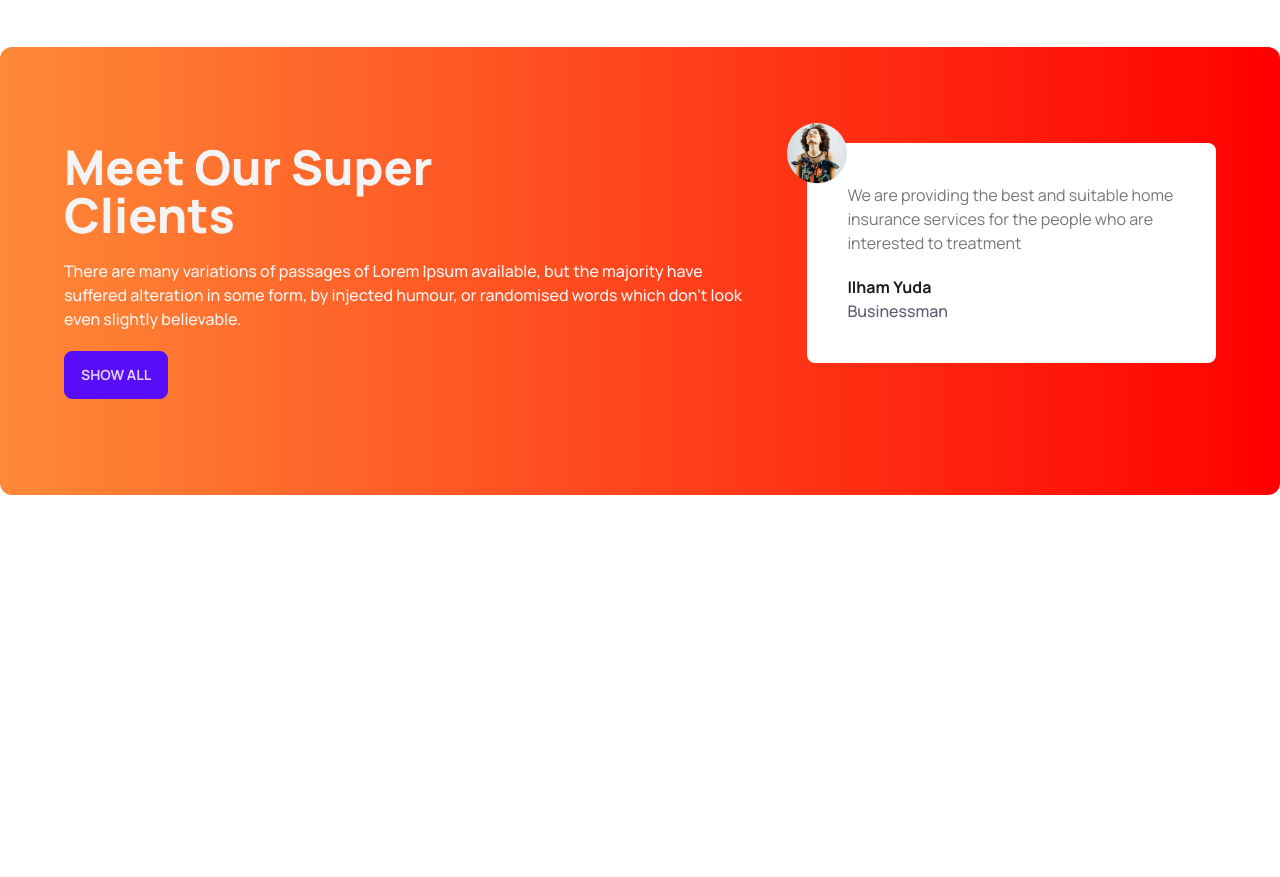
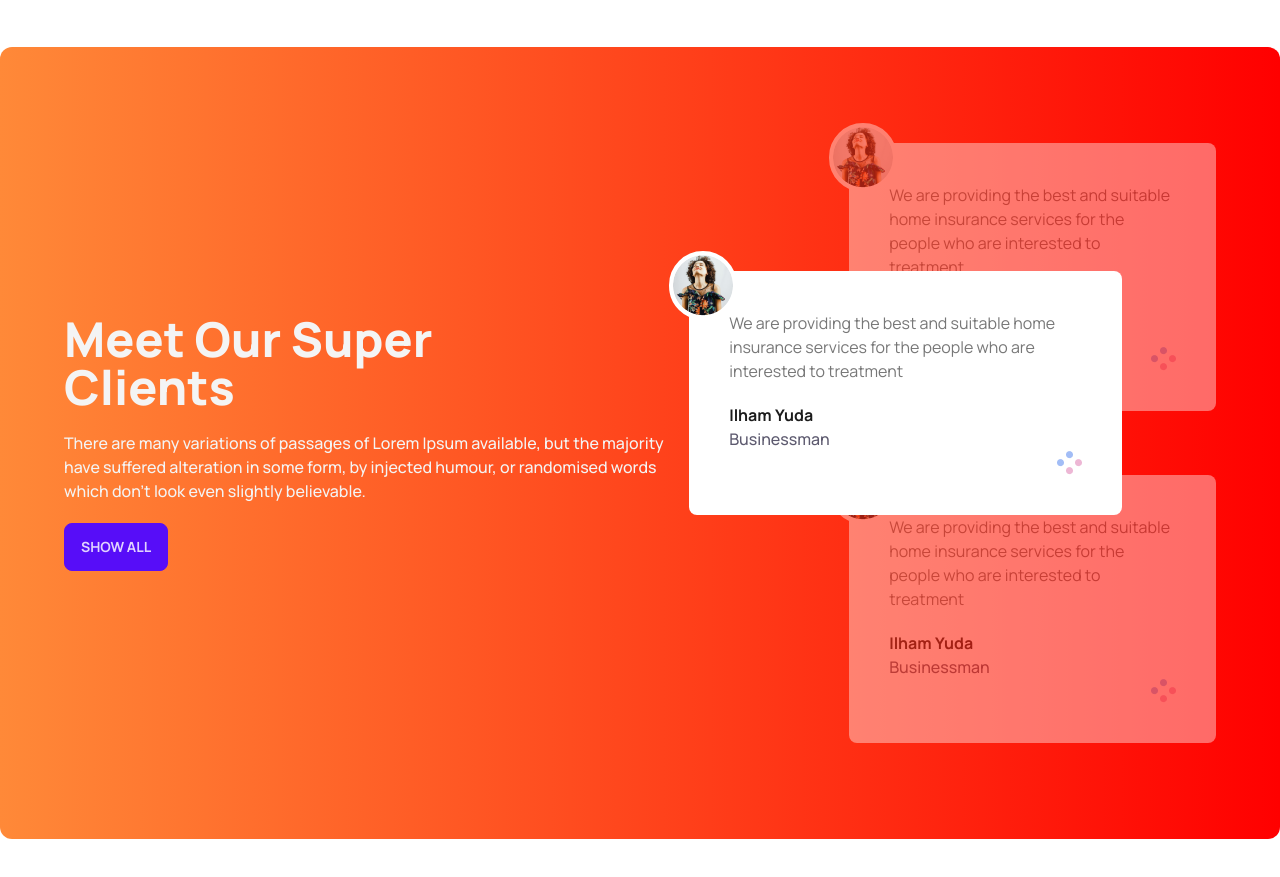
Before and after one commit to NafiunSakin/tea-house-with-daisyui, a plain HTML site: page index.html in a window 1280 px wide. Shown: the part 1740-2617 px from the top of the page. Before the commit the page ends 2331 px from the top, so only its background shows below. Drawn offline with nearby package versions, Linux system fonts and the light colour scheme.

Commit message:
relative position of the review

```diff
--- a/index.html
+++ b/index.html
@@ -137,8 +137,10 @@
             </div>
         </section>
         <!-- super client section -->
-        <section class="my-24 flex flex-col lg:flex-row gap-14 rounded-xl bg-gradient-to-r from-[#FF8938] to-[#F00] px-16 py-24 ">
-            <div class="space-y-5">
+        <section
+            class="my-24 flex flex-col lg:flex-row gap-14 rounded-xl bg-gradient-to-r from-[#FF8938] to-[#F00] px-16 py-24 ">
+            <div class="flex lg:pr-28 items-center">
+                <div class="space-y-5 ">
                     <h2 class="text-5xl font-extrabold text-[#F4F4F4]">
                         Meet Our Super
                         <br>
@@ -151,16 +153,50 @@
                     </p>
                     <button class="btn btn-primary">Show All</button>
                 </div>
-            <div>
-                <!-- review -->
-                <div class="relative p-10 rounded-lg bg-white">
-                    <img class="absolute -left-5 -top-5" src="images/client.png" alt="">
+            </div>
+            <!-- review container -->
+            <div class="relative">
+                <!-- next review -->
+                <div class="relative z-10 mb-16 opacity-40 p-10 rounded-lg bg-white">
+                    <img class="absolute -left-5 -top-5 border-4 border-white rounded-full bg-white"
+                        src="images/client.png" alt="">
                     <p class="text-[#777]">
                         We are providing the best and suitable home insurance services for the people who are interested
                         to treatment
                     </p>
                     <h4 class="font-bold text-[#1C1C1C] mt-5">Ilham Yuda</h4>
                     <p class="font-medium text-[#5D5A6F]">Businessman</p>
+                    <div class="flex justify-end">
+                        <img src="images/circles.png" alt="">
+                    </div>
+                </div>
+                <!-- current review -->
+                <div class="absolute z-20 top-32 lg:-left-40 lg:w-[433px] p-10 rounded-lg bg-white">
+                    <img class="absolute -left-5 -top-5 border-4 border-white rounded-full bg-white"
+                        src="images/client.png" alt="">
+                    <p class="text-[#777]">
+                        We are providing the best and suitable home insurance services for the people who are interested
+                        to treatment
+                    </p>
+                    <h4 class="font-bold text-[#1C1C1C] mt-5">Ilham Yuda</h4>
+                    <p class="font-medium text-[#5D5A6F]">Businessman</p>
+                    <div class="flex justify-end">
+                        <img src="images/circles.png" alt="">
+                    </div>
+                </div>
+                <!-- previous review -->
+                <div class="relative z-10 opacity-40 p-10 rounded-lg bg-white">
+                    <img class="absolute -left-5 -top-5 border-4 border-white rounded-full bg-white"
+                        src="images/client.png" alt="">
+                    <p class="text-[#777]">
+                        We are providing the best and suitable home insurance services for the people who are interested
+                        to treatment
+                    </p>
+                    <h4 class="font-bold text-[#1C1C1C] mt-5">Ilham Yuda</h4>
+                    <p class="font-medium text-[#5D5A6F]">Businessman</p>
+                    <div class="flex justify-end">
+                        <img src="images/circles.png" alt="">
+                    </div>
                 </div>
             </div>
         </section>
```
Lines whose indentation alone changed are shown as unchanged.
